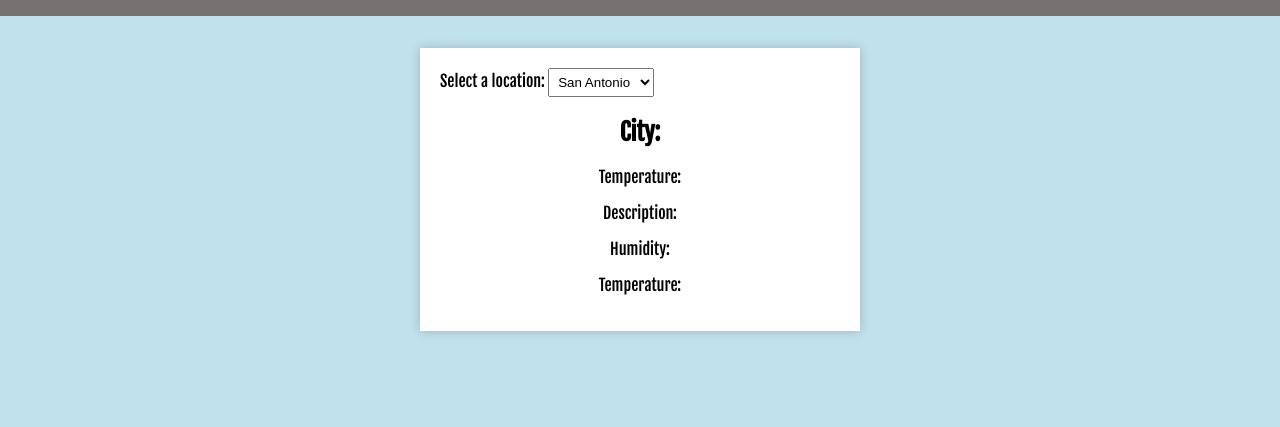
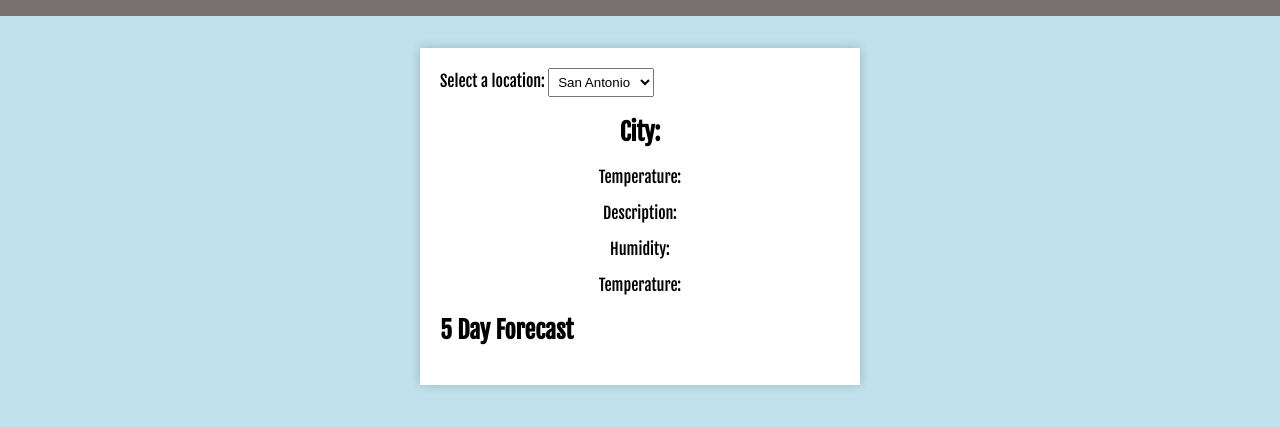
Before and after one commit to NydiaGal/Challenge6, a plain HTML site: page index.html in a window 1280 px wide. Shown: the part 99-526 px from the top of the page. Drawn offline with Linux system fonts and the light colour scheme; files whose address does not match are found by name.

Commit message:
initial vars

```diff
--- a/index.html
+++ b/index.html
@@ -32,6 +32,11 @@
             <p class="humid">Humidity:</p>
             <p class="mph">Temperature:</p>
         </div>
+
+        <div class="forecast">
+            <h2>5 Day Forecast</h2>
+            <div class="forecast-cards"></div>
+        </div>
     </section>
     <script src="script.js"></script>
 </body>
```
